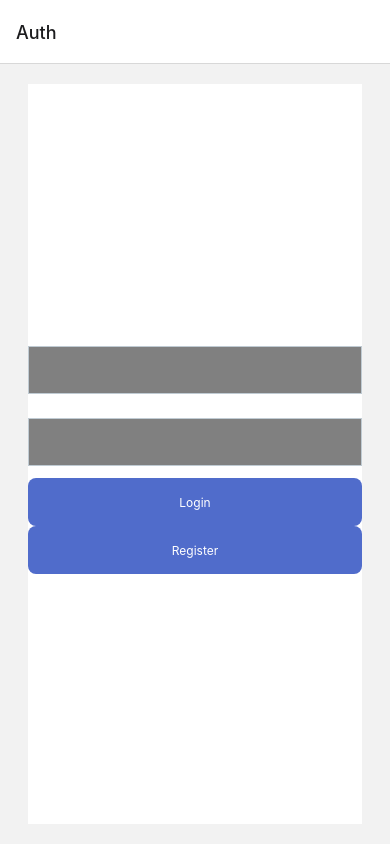
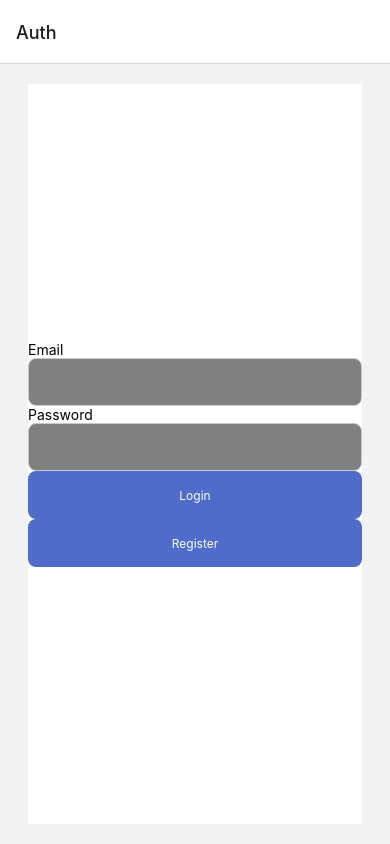
Before and after one commit to gibsonliketheguitar/react-native-image-langaguage-learning, a React Native app: screen /Auth in a window 390 px wide. Built offline with nearby package versions, Linux system fonts and the light colour scheme.

Commit message:
add label to textInput and add inputs to register modal

```diff
--- a/src/common/Input.tsx
+++ b/src/common/Input.tsx
@@ -1,18 +1,20 @@
 import React from "react";
 import { FieldError, Noop } from "react-hook-form";
-import { Text, TextInput, StyleSheet } from "react-native";
+import { Text, TextInput, StyleSheet, View } from "react-native";
 
 interface IInput {
     error?: FieldError | undefined,
+    label?: string,
     onBlur: Noop,
     onChange: () => void,
     value: string
 }
 
-export default function Input({ onBlur, onChange, value, error }: IInput) {
+export default function Input({ label, onBlur, onChange, value, error }: IInput) {
     return (
-        <>
-            {error && <Text>This is required</Text>}
+        <View style={styles.container}>
+            {error && <Text style={styles.error}>This is required</Text>}
+            {label && !error && <Text style={styles.label}>{label}</Text>}
             <TextInput
                 style={[styles.input,
                 {
@@ -22,17 +24,26 @@ export default function Input({ onBlur, onChange, value, error }: IInput) {
                 onChangeText={onChange}
                 value={value}
             />
-        </>
+        </View>
     )
 }
 
 const styles = StyleSheet.create({
+    container: {
+        width: '100%'
+    },
+    error: {
+        color: '#fc6d47'
+    },
+    label: {
+        color: 'black'
+    },
     input: {
         width: '100%',
         height: 48,
         backgroundColor: 'gray',
-        margin: 12,
         borderWidth: 1,
+        borderRadius: 8,
         padding: 10,
     }
 })
--- a/src/components/Login.tsx
+++ b/src/components/Login.tsx
@@ -24,6 +24,7 @@ export default function Login() {
                 }}
                 render={({ field: { onChange, onBlur, value } }) => (
                     <Input
+                        label="Email"
                         error={errors.email}
                         onBlur={onBlur}
                         onChange={onChange}
@@ -40,6 +41,7 @@ export default function Login() {
                 }}
                 render={({ field: { onChange, onBlur, value } }) => (
                     <Input
+                        label="Password"
                         error={errors.password}
                         onBlur={onBlur}
                         onChange={onChange}
--- /dev/null
+++ b/src/components/Register.tsx
@@ -0,0 +1,155 @@
+import React, { useState } from "react";
+import { Controller, useForm } from "react-hook-form";
+import { Modal, StyleSheet, View } from "react-native";
+import { createNewUser } from "../../firebase/userAuth";
+
+import Btn from "../common/Btn";
+import Input from "../common/Input";
+
+export default function Register() {
+    const [isVisible, setVisible] = useState<boolean>(false);
+
+    const handleOpen = () => {
+        setVisible(true)
+    }
+
+    const handleClose = () => {
+        setVisible(false)
+    }
+
+    const { control, handleSubmit, formState: { errors } } = useForm({
+        defaultValues: {
+            email: '',
+            password: '',
+            password2: '',
+        }
+    });
+    const onSubmit = async (data: any) => {
+        createNewUser({ payload: data })
+    }
+
+    return (
+        <>
+            <Modal
+                animationType="slide"
+                transparent={true}
+                visible={isVisible}
+                onRequestClose={handleClose}>
+                <View style={styles.centeredView}>
+                    <View style={styles.modalView}>
+                        <Controller
+                            control={control}
+                            rules={{
+                                required: true,
+                            }}
+                            render={({ field: { onChange, onBlur, value } }) => (
+                                <Input
+                                    label='Email'
+                                    error={errors.email}
+                                    onBlur={onBlur}
+                                    onChange={onChange}
+                                    value={value}
+                                />
+                            )}
+                            name="email"
+                        />
+                        <Controller
+                            control={control}
+                            rules={{
+                                required: true,
+                                maxLength: 100,
+                            }}
+                            render={({ field: { onChange, onBlur, value } }) => (
+                                <Input
+                                    label='Password'
+                                    error={errors.password}
+                                    onBlur={onBlur}
+                                    onChange={onChange}
+                                    value={value}
+                                />
+                            )}
+                            name="password"
+                        />
+
+                        <Controller
+                            control={control}
+                            rules={{
+                                required: true,
+                                maxLength: 100,
+                            }}
+                            render={({ field: { onChange, onBlur, value } }) => (
+                                <Input
+                                    label='Confirm'
+                                    error={errors.password}
+                                    onBlur={onBlur}
+                                    onChange={onChange}
+                                    value={value}
+                                />
+                            )}
+                            name="password2"
+                        />
+
+                        <Btn title="Register" handleOnPress={handleSubmit(onSubmit)} />
+                        <Btn title="Cancel" handleOnPress={handleClose} />
+                    </View>
+                </View>
+            </Modal>
+            <Btn
+                title='Register'
+                handleOnPress={handleOpen}
+            />
+        </>
+    )
+}
+
+const styles = StyleSheet.create({
+    container: {
+        flex: 1,
+        backgroundColor: '#ffffff',
+        alignItems: 'center',
+        justifyContent: 'center',
+        marginVertical: 20,
+        marginHorizontal: 28
+    },
+    centeredView: {
+        flex: 1,
+        justifyContent: 'center',
+        alignItems: 'center',
+        marginTop: 22,
+    },
+    modalView: {
+        margin: 20,
+        backgroundColor: 'white',
+        borderRadius: 20,
+        padding: 35,
+        alignItems: 'center',
+        shadowColor: '#000',
+        shadowOffset: {
+            width: 0,
+            height: 2,
+        },
+        shadowOpacity: 0.25,
+        shadowRadius: 4,
+        elevation: 5,
+    },
+    button: {
+        borderRadius: 20,
+        padding: 10,
+        elevation: 2,
+    },
+    buttonOpen: {
+        backgroundColor: '#F194FF',
+    },
+    buttonClose: {
+        backgroundColor: '#2196F3',
+    },
+    textStyle: {
+        color: 'white',
+        fontWeight: 'bold',
+        textAlign: 'center',
+    },
+    modalText: {
+        marginBottom: 15,
+        textAlign: 'center',
+    },
+});
--- a/src/components/RegisterModal.tsx
+++ /dev/null
@@ -1,92 +0,0 @@
-import React, { useState } from "react";
-import { Modal, Pressable, StyleSheet, Text, View } from "react-native";
-import Btn from "../common/Btn";
-
-export default function RegisterModal() {
-    const [isVisible, setVisible] = useState<boolean>(false);
-
-    const handleOpen = () => {
-        setVisible(true)
-    }
-
-    const handleClose = () => {
-        setVisible(false)
-    }
-
-    return (
-        <>
-            <Modal
-                animationType="slide"
-                transparent={true}
-                visible={isVisible}
-                onRequestClose={handleClose}>
-                <View style={styles.centeredView}>
-                    <View style={styles.modalView}>
-                        <Text style={styles.modalText}>Hello World!</Text>
-                        <Pressable
-                            style={[styles.button, styles.buttonClose]}
-                            onPress={handleClose}>
-                            <Text style={styles.textStyle}>Hide Modal</Text>
-                        </Pressable>
-                    </View>
-                </View>
-            </Modal>
-            <Btn
-                title='Register'
-                handleOnPress={handleOpen}
-            />
-        </>
-    )
-}
-
-const styles = StyleSheet.create({
-    container: {
-        flex: 1,
-        backgroundColor: '#ffffff',
-        alignItems: 'center',
-        justifyContent: 'center',
-        marginVertical: 20,
-        marginHorizontal: 28
-    },
-    centeredView: {
-        flex: 1,
-        justifyContent: 'center',
-        alignItems: 'center',
-        marginTop: 22,
-    },
-    modalView: {
-        margin: 20,
-        backgroundColor: 'white',
-        borderRadius: 20,
-        padding: 35,
-        alignItems: 'center',
-        shadowColor: '#000',
-        shadowOffset: {
-            width: 0,
-            height: 2,
-        },
-        shadowOpacity: 0.25,
-        shadowRadius: 4,
-        elevation: 5,
-    },
-    button: {
-        borderRadius: 20,
-        padding: 10,
-        elevation: 2,
-    },
-    buttonOpen: {
-        backgroundColor: '#F194FF',
-    },
-    buttonClose: {
-        backgroundColor: '#2196F3',
-    },
-    textStyle: {
-        color: 'white',
-        fontWeight: 'bold',
-        textAlign: 'center',
-    },
-    modalText: {
-        marginBottom: 15,
-        textAlign: 'center',
-    },
-});
--- a/src/screens/Auth.tsx
+++ b/src/screens/Auth.tsx
@@ -2,7 +2,7 @@ import React from 'react';
 import { StyleSheet, View } from 'react-native';
 
 import Login from '../components/Login'
-import { default as RegisterBtn } from '../components/RegisterModal'
+import { default as RegisterBtn } from '../components/Register'
 
 export default function Auth() {
     return (
```
